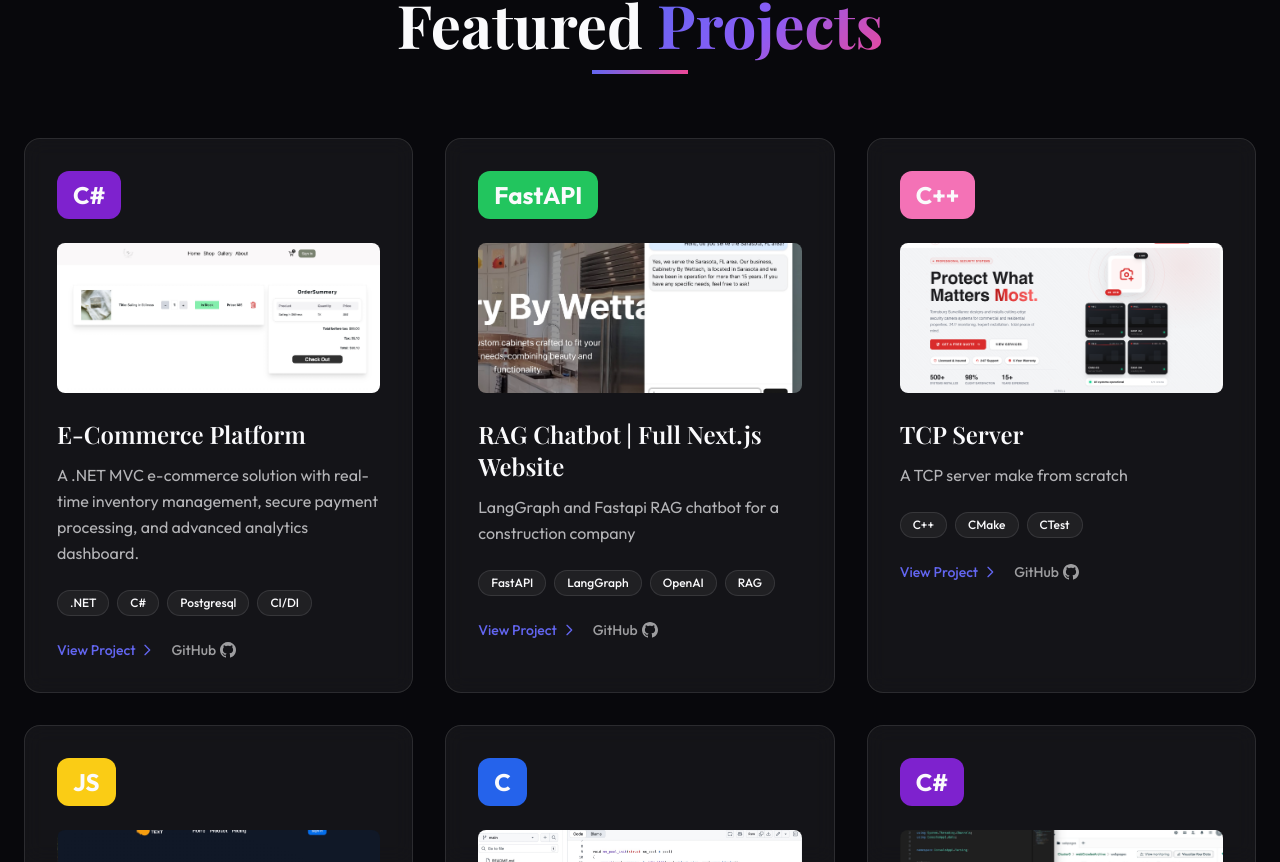
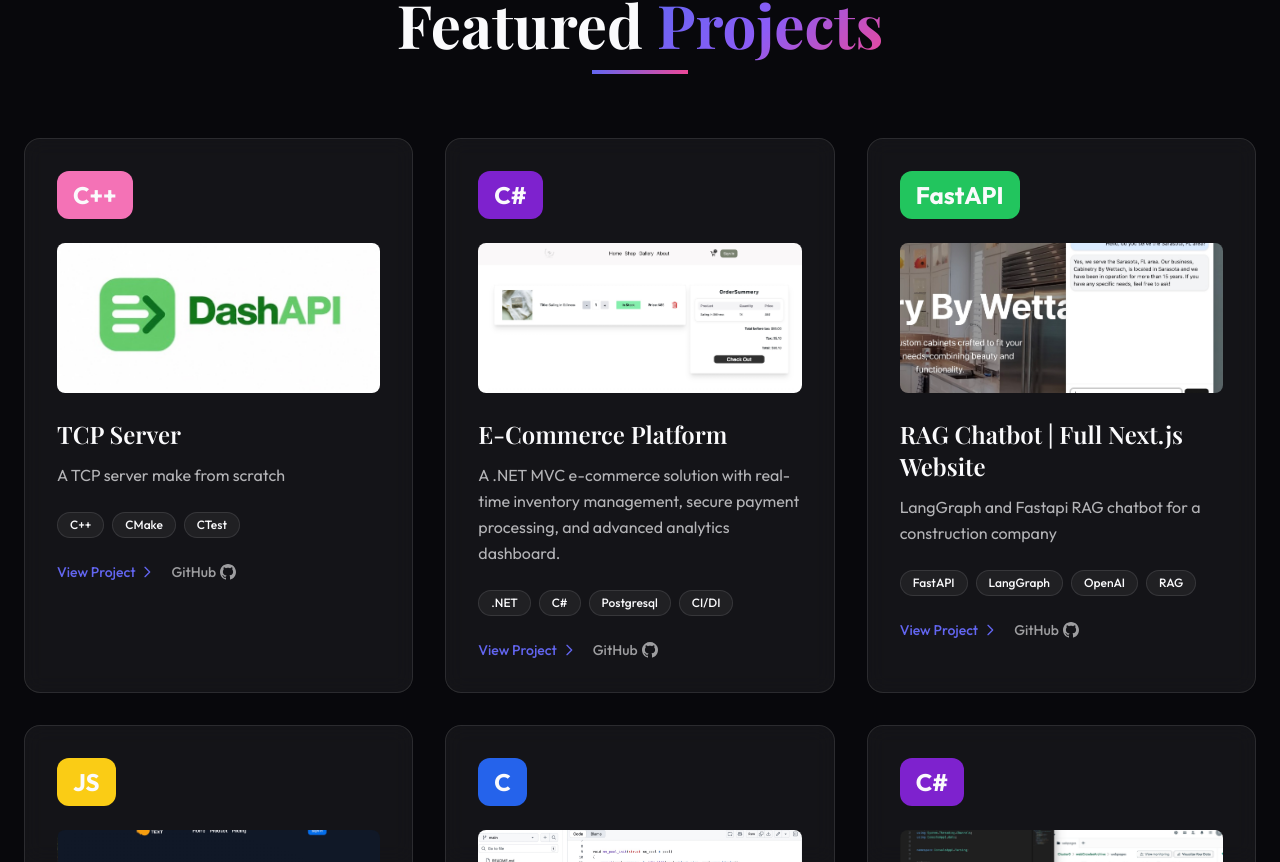
Before and after one commit to Tylerw7/new_portfolio, a Next.js app: page / in a window 1280 px wide. Shown: the part 1938-2800 px from the top of the page. Built offline with nearby package versions, Linux system fonts and the light colour scheme; a web font is replaced by a local one.

Commit message:
added dashapi image

```diff
--- a/components/Projects.tsx
+++ b/components/Projects.tsx
@@ -6,6 +6,17 @@ import Image from 'next/image';
 import { useRef } from 'react';
 
 const projects = [
+  {
+    title: 'TCP Server',
+    description: 'A TCP server make from scratch',
+    tags: ['C++', 'CMake', 'CTest'],
+    gradient: 'from-blue-500 to-purple-600',
+    color: "bg-pink-400",
+    preview: "No Preview",
+    github: "https://github.com/Tylerw7/TCP_Server_CPP",
+    image: "/images/dashapi.jpeg",
+    language: "C++"
+  },
   {
     title: 'E-Commerce Platform',
     description: 'A .NET MVC e-commerce solution with real-time inventory management, secure payment processing, and advanced analytics dashboard.',
@@ -28,17 +39,7 @@ const projects = [
     image: "/images/rag_chatbot.jpg",
     language: "FastAPI"
   },
-  {
-    title: 'TCP Server',
-    description: 'A TCP server make from scratch',
-    tags: ['C++', 'CMake', 'CTest'],
-    gradient: 'from-blue-500 to-purple-600',
-    color: "bg-pink-400",
-    preview: "No Preview",
-    github: "https://github.com/Tylerw7/TCP_Server_CPP",
-    image: "/images/basic.png",
-    language: "C++"
-  },
+
   {
     title: 'SAAS TTS Generator',
     description: 'SAAS product that takes transcriptions and turns them in to speech to be used as voice overs.',
```
Also changed, not shown: public/images/dashapi.jpeg (added).
